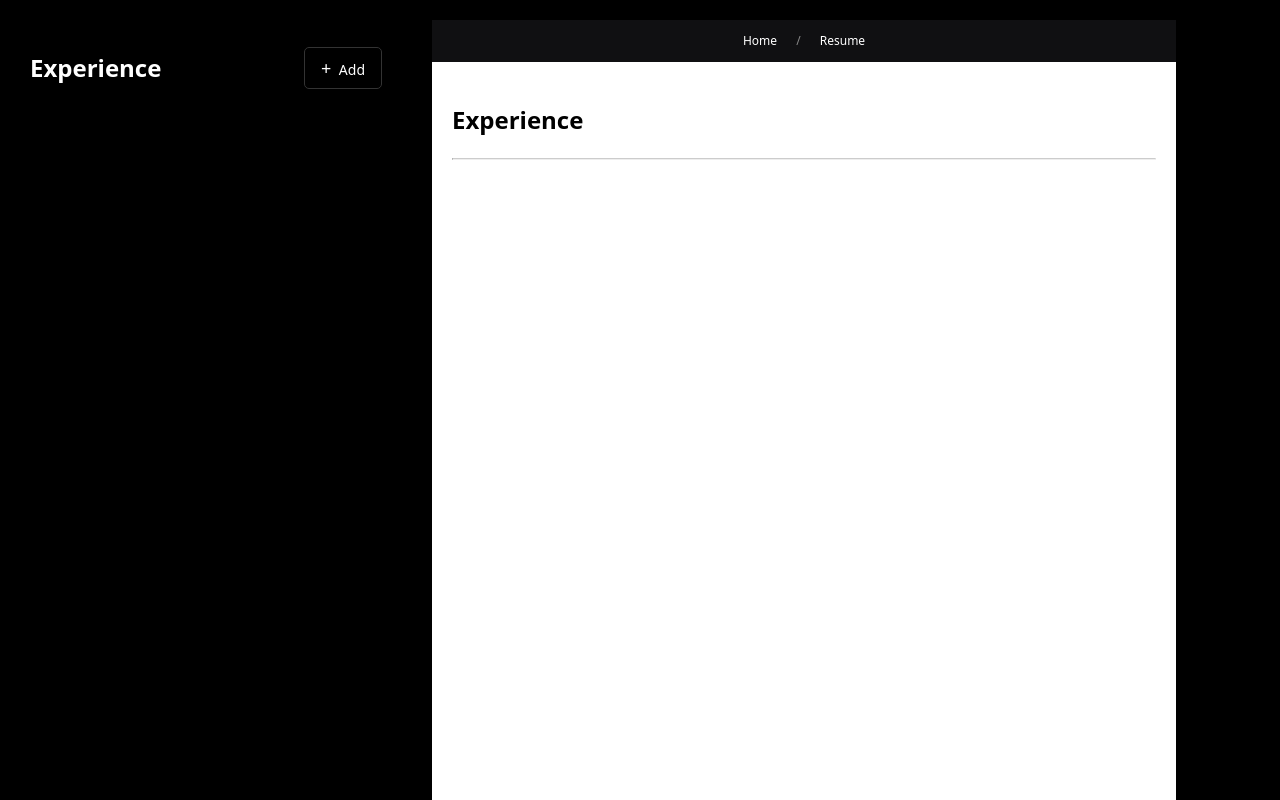
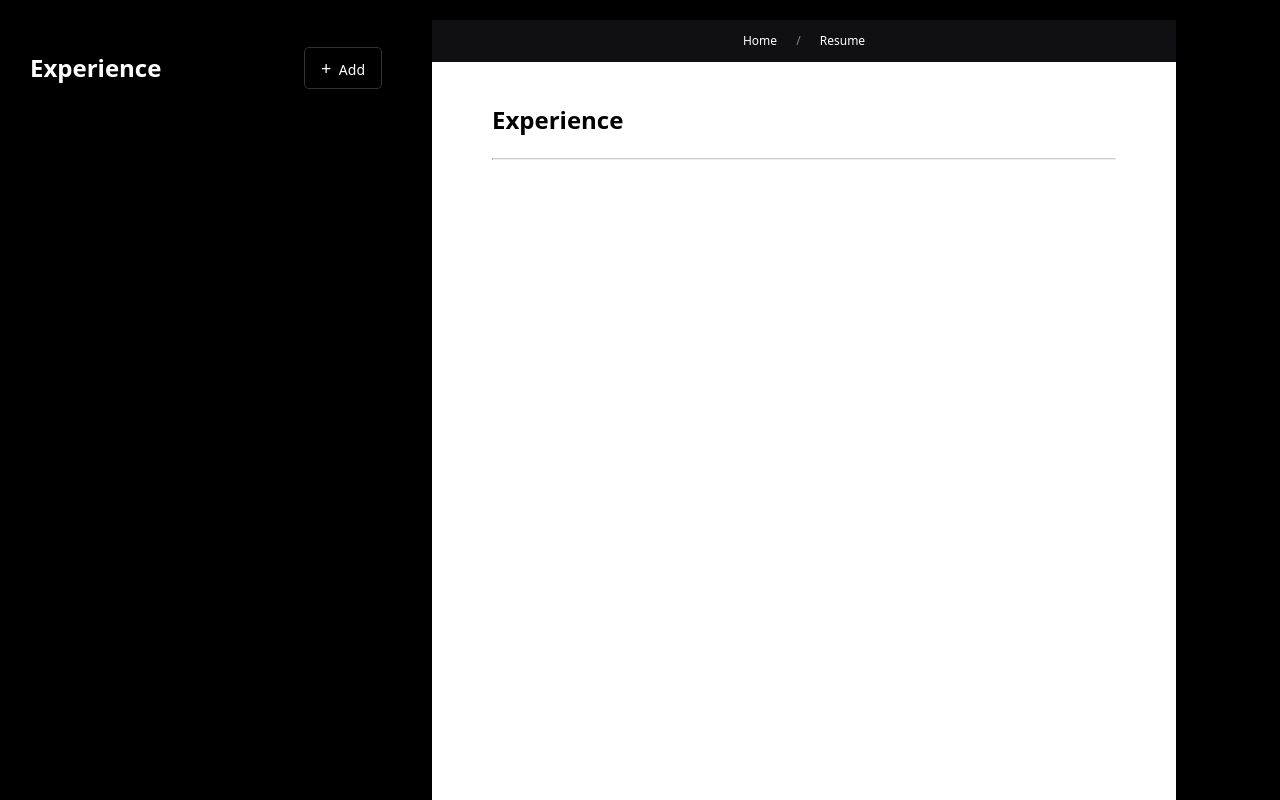
Before and after one commit to MoazIrfan/Resume-Experience, a React (Vite) app: page / in a window 1280 px wide. Built offline with nearby package versions, Linux system fonts and the light colour scheme.

Commit message:
fix preview page padding

```diff
--- a/src/App.css
+++ b/src/App.css
@@ -186,7 +186,7 @@
 }
 
 .preview-body {
-  padding: 20px;
+  padding: 20px 60px;
   background-color: #fff;
   color: #000;
   height: 100%;
```
